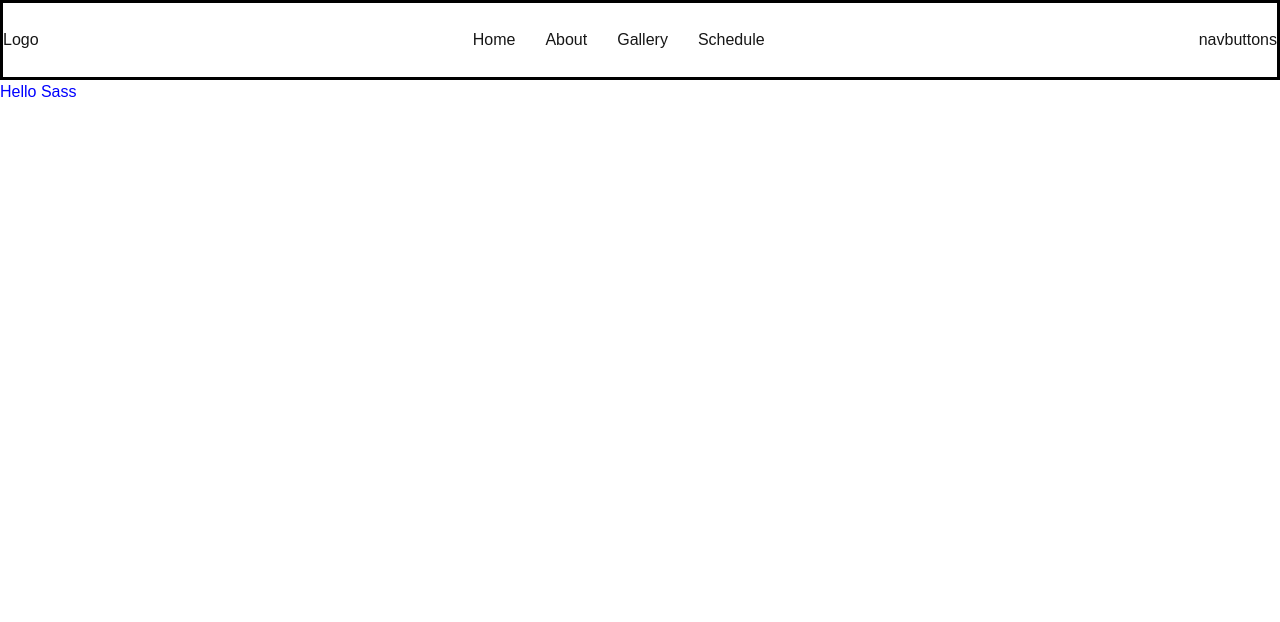
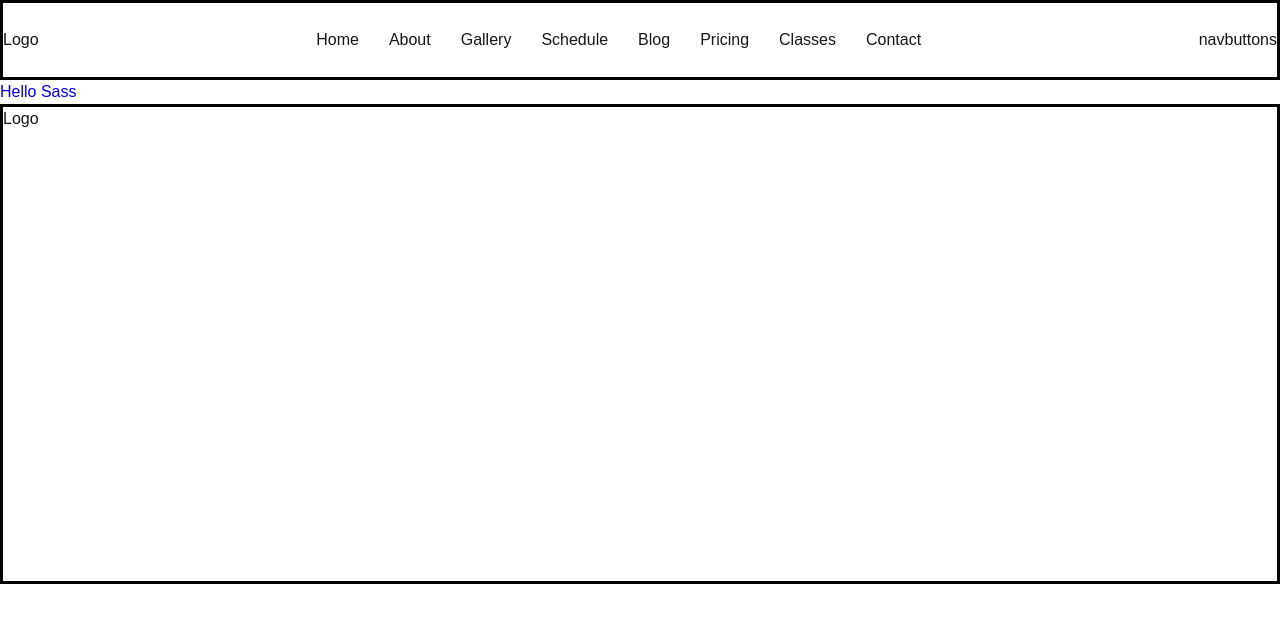
Before and after one commit to NMc0der/gym-website1, a Next.js app: page / in a window 1280 px wide. Shown: the top 622 px of the page. Built offline with nearby package versions, Linux system fonts and the light colour scheme.

Commit message:
started footer section

```diff
--- /dev/null
+++ b/src/app/components/footer.jsx
@@ -0,0 +1,5 @@
+const Footer = () => {
+  return <div className="footer-section">Logo</div>;
+};
+
+export default Footer;
--- a/src/app/components/navbar.jsx
+++ b/src/app/components/navbar.jsx
@@ -9,6 +9,10 @@ const Nav = () => {
         <Link href="/">About</Link>
         <Link href="/">Gallery</Link>
         <Link href="/">Schedule</Link>
+        <Link href="/">Blog</Link>
+        <Link href="/">Pricing</Link>
+        <Link href="/">Classes</Link>
+        <Link href="/">Contact</Link>
       </div>
       <div>navbuttons</div>
     </div>
--- a/src/app/layout.jsx
+++ b/src/app/layout.jsx
@@ -1,6 +1,7 @@
 import localFont from "next/font/local";
 import "./globals.css";
 import Nav from "./components/navbar";
+import Footer from "./components/footer";
 
 const geistSans = localFont({
   src: "./fonts/GeistVF.woff",
@@ -26,6 +27,7 @@ export default function RootLayout({ children }) {
       >
         <Nav />
         {children}
+        <Footer />
       </body>
     </html>
   );
--- a/src/app/styles/global.scss
+++ b/src/app/styles/global.scss
@@ -17,3 +17,9 @@ $color-primary: blue;
     }
   }
 }
+
+.footer-section {
+  border: black 3px solid;
+
+  height: 30rem;
+}
```
